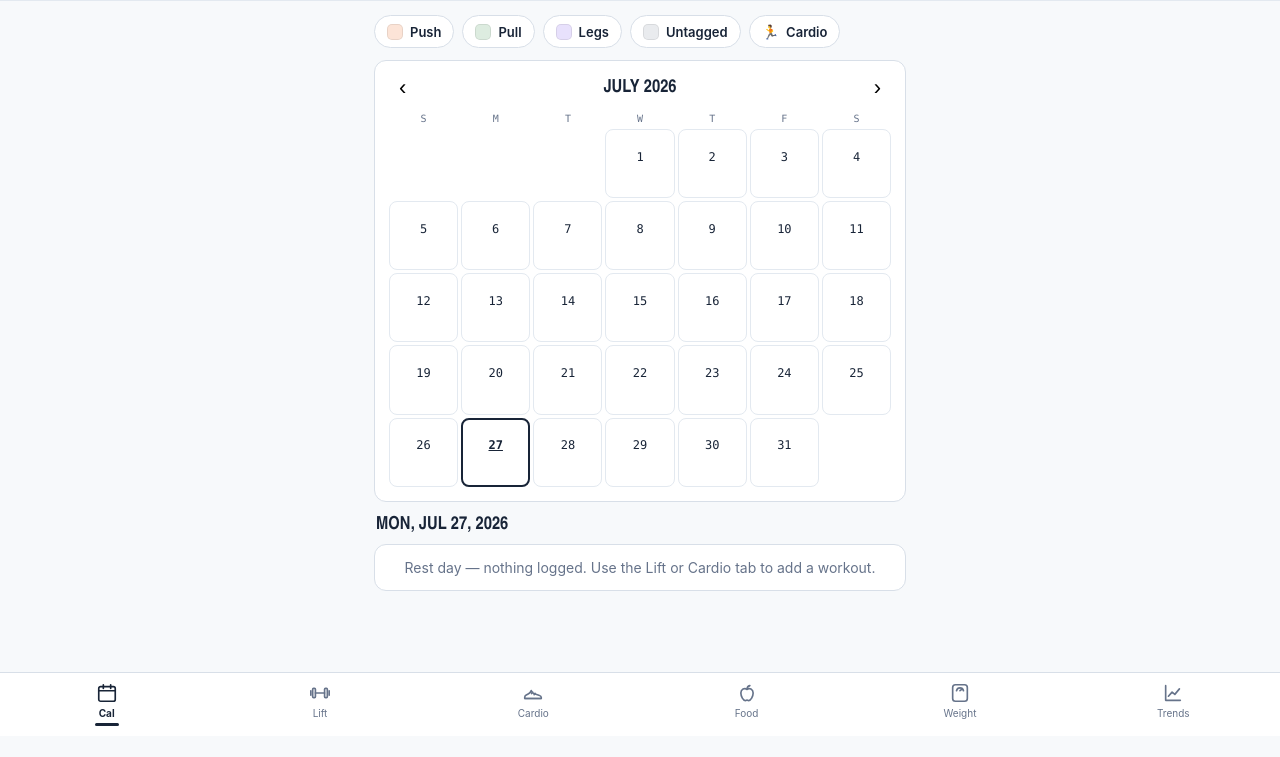
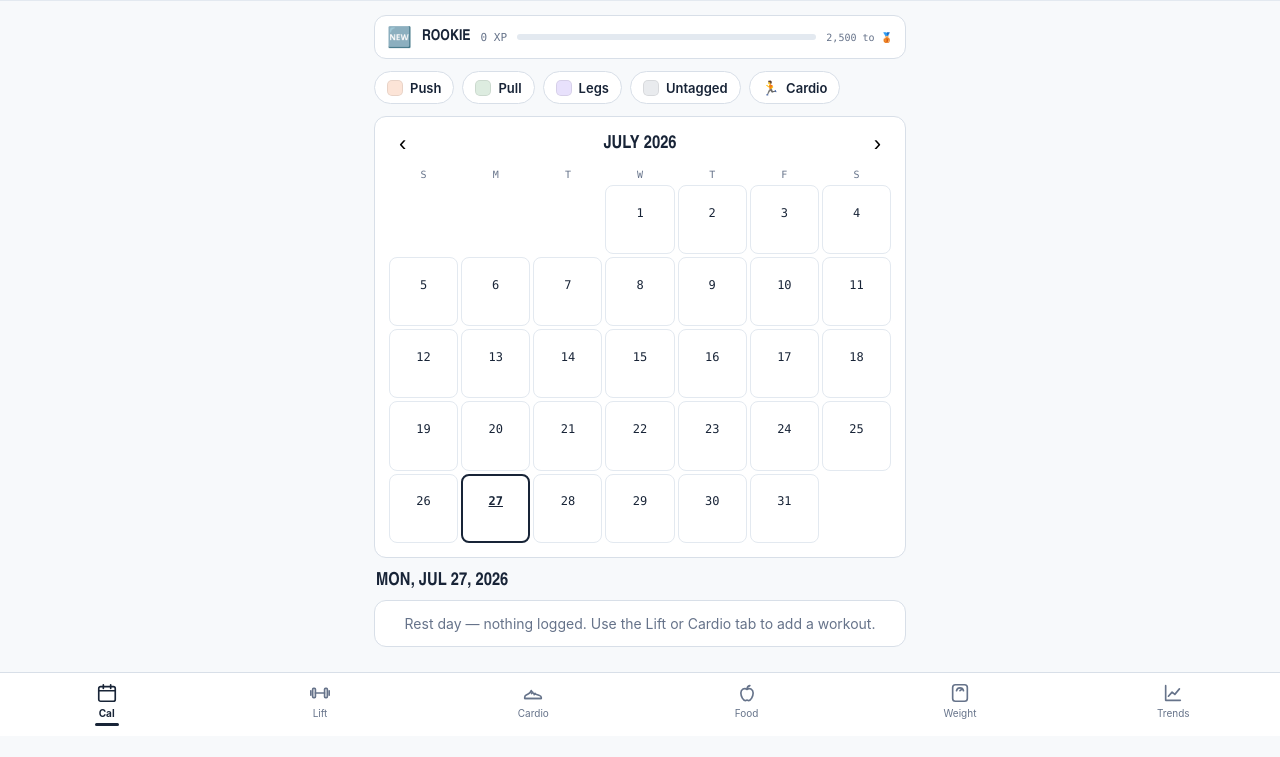
Before and after one commit to landonmullin/Training-log, a plain HTML site: page index.html in a window 1280 px wide. Shown: the part 64-821 px from the top of the page. Before the commit the page ends 800 px from the top, so only its background shows below. Drawn offline with nearby package versions, Linux system fonts and the light colour scheme.

Commit message:
Add files via upload

```diff
--- a/index.html
+++ b/index.html
@@ -137,7 +137,7 @@
 <script>
 "use strict";
 // ================= data =================
-const APP_VERSION = 36;
+const APP_VERSION = 37;
 const KEY = "ftrack-data-v2";
 const EMPTY = { lifts:[], cardio:[], weights:[], nutrition:[], todos:[], shifts:[], customExercises:[] };
 const TYPE_META = {
@@ -1099,7 +1099,17 @@ function renderCalendar(){
         </div>`;
     });
   }
-  return `${banner}${calendarLegend()}<div class="card">
+  const xp = activityXP();
+  const {rank, next} = rankFor(xp);
+  const prog = next ? Math.min(100, Math.round((xp-rank.min)/(next.min-rank.min)*100)) : 100;
+  const rankStrip = `<button onclick="App.tab('progress')" style="display:flex;align-items:center;gap:10px;width:100%;background:var(--card);border:1px solid var(--line);border-radius:12px;padding:9px 12px;margin-bottom:12px;cursor:pointer;text-align:left">
+    <span style="font-size:20px">${rank.icon}</span>
+    <span style="font-family:var(--disp);font-weight:700;font-size:15px;text-transform:uppercase;color:var(--ink)">${rank.name}</span>
+    <span style="font-family:var(--mono);font-size:11px;color:var(--sub)">${xp.toLocaleString()} XP</span>
+    <span style="flex:1;height:6px;border-radius:3px;background:var(--grid);overflow:hidden;display:block"><span style="display:block;height:100%;width:${prog}%;background:#B08D2F"></span></span>
+    ${next?`<span style="font-family:var(--mono);font-size:10px;color:var(--sub)">${(next.min-xp).toLocaleString()} to ${next.icon}</span>`:""}
+  </button>`;
+  return `${banner}${rankStrip}${calendarLegend()}<div class="card">
       <div style="display:flex;align-items:center;justify-content:space-between;margin-bottom:10px">
         <button onclick="App.month(-1)" style="background:none;border:none;font-size:22px;cursor:pointer;padding:0 10px">‹</button>
         <div class="h2" style="margin:0">${monthName}</div>
```
